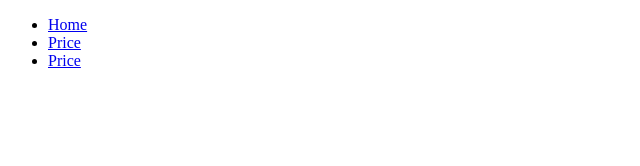
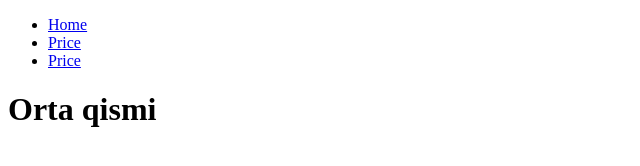
Before and after one commit to kamol9898/kamol, a plain HTML site: page index.html in a window 1280 px wide. Shown: the whole page, without its empty margins (0-640 px from the left). Drawn offline with Linux system fonts and the light colour scheme.

Commit message:
main qoshildi

```diff
--- a/index.html
+++ b/index.html
@@ -16,5 +16,9 @@
         </ul>
     </nav>
 
+    <main>
+        <h1>Orta qismi</h1>
+    </main>
+
 </body>
 </html>
```
